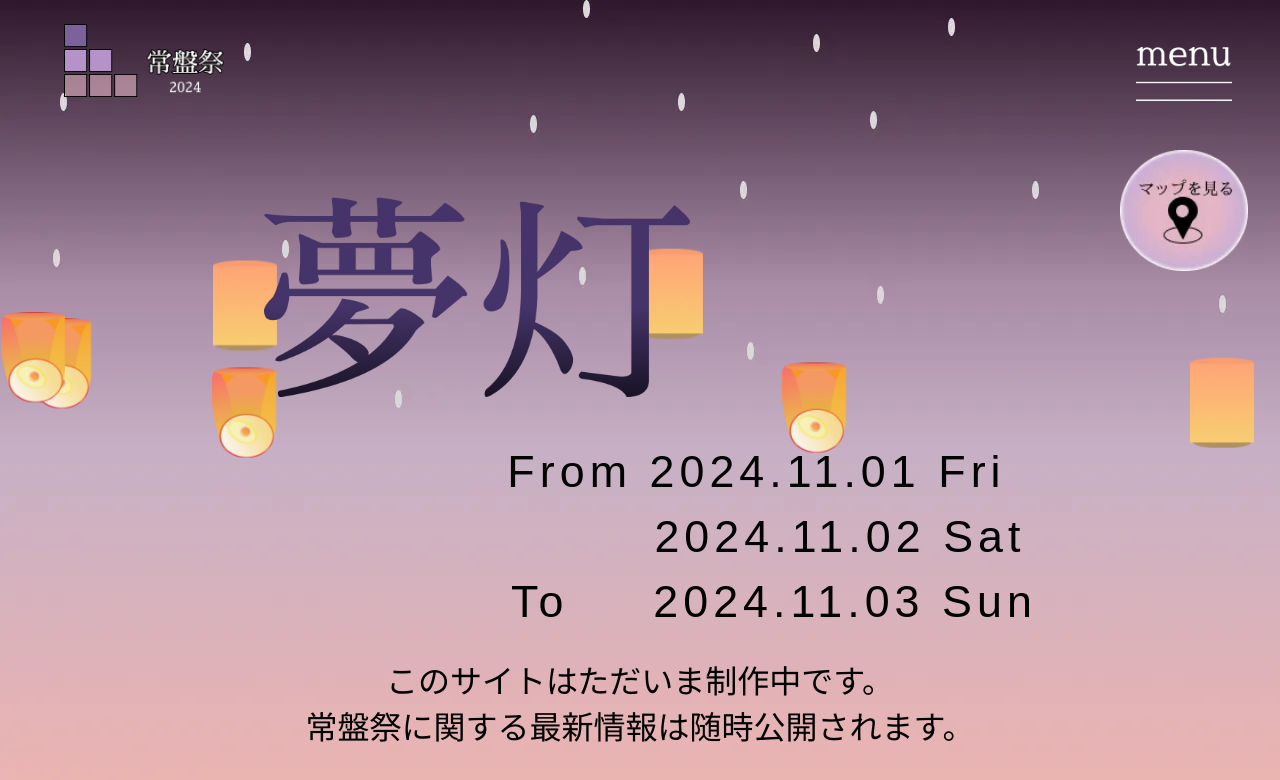
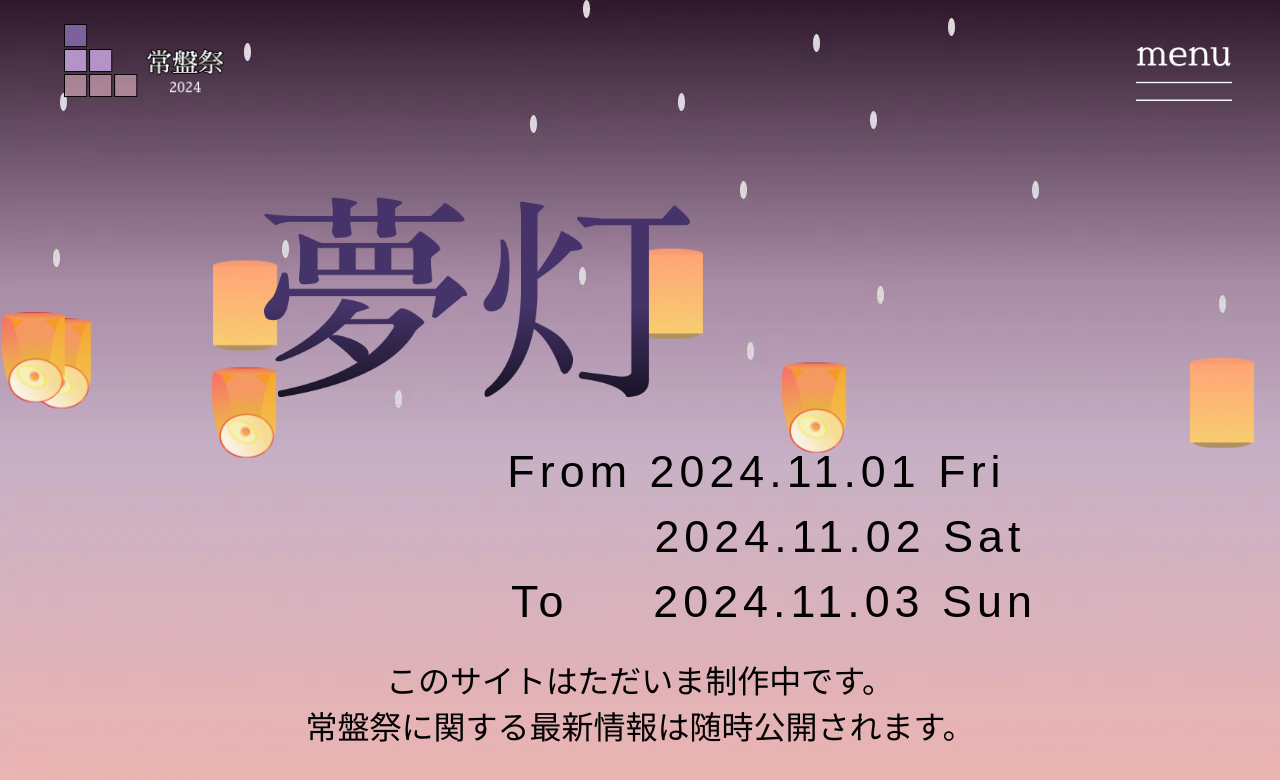
Before and after one commit to ynufes-tech/ynufes-tokiwa24, a Nuxt app: page / in a window 1280 px wide. Shown: the top 780 px of the page. Built offline with nearby package versions, Linux system fonts and the light colour scheme; a web font is replaced by a local one.

Commit message:
v2公開のため一時的にmapボタンを非表示

```diff
--- a/pages/index.vue
+++ b/pages/index.vue
@@ -47,7 +47,7 @@ useHead({
         page-link="/connection"
       />
     </div> -->
-  <MapButton />
+<!--  <MapButton />-->
   </div>
 </template>
 
```
